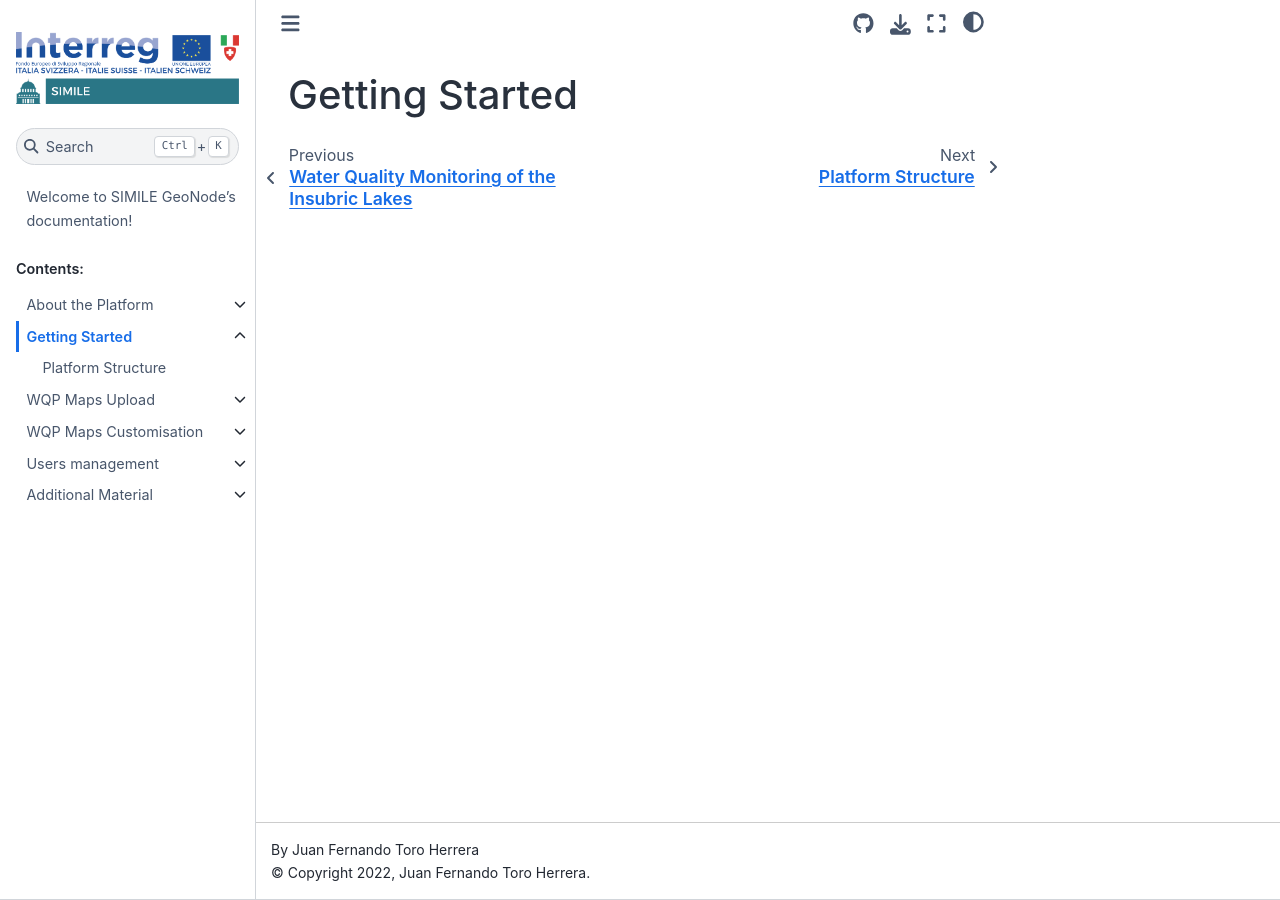
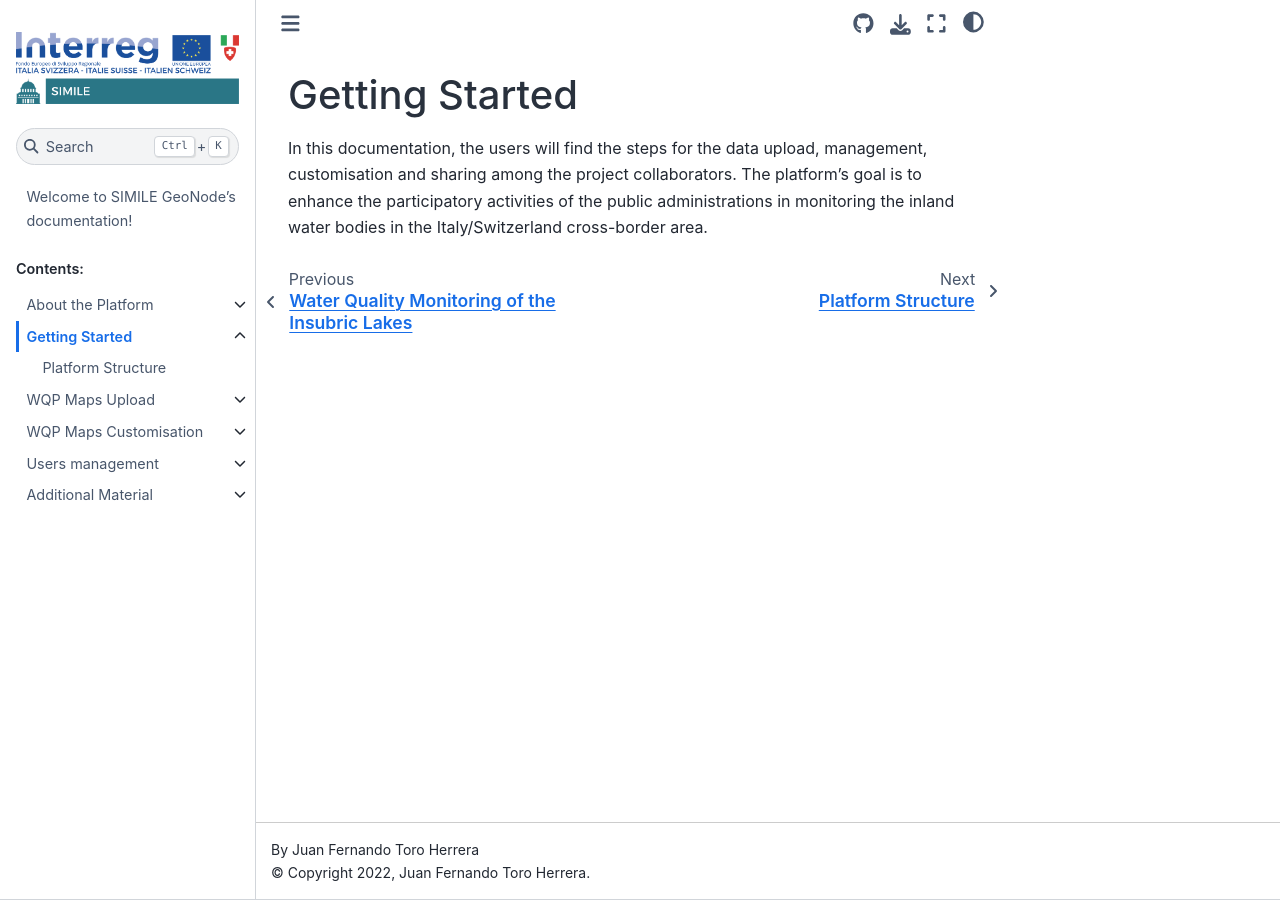
Before and after one commit to JFToro192/docsGeoNodeSIMILE, a Sphinx documentation site: the page built from docs/source/1-getStarted/getStarted.rst, in a window 1280 px wide. Built offline with Sphinx 7.4.7 and the Sphinx Book theme 1.1.4, drawn with Linux system fonts in a browser that asks for light colours.

Commit message:
Get Starte Description - Part 1

```diff
--- a/docs/source/1-getStarted/getStarted.rst
+++ b/docs/source/1-getStarted/getStarted.rst
@@ -1,7 +1,7 @@
 Getting Started
 ===============
 
-
+In this documentation, the users will find the steps for the data upload, management, customisation and sharing among the project collaborators. The platform's goal is to enhance the participatory activities of the public administrations in monitoring the inland water bodies in the Italy/Switzerland cross-border area.
 
 .. toctree::
     :maxdepth: 2
```
Also changed, not shown: docs/source/0-aboutProject/0_1.rst (+5 -2 lines).
